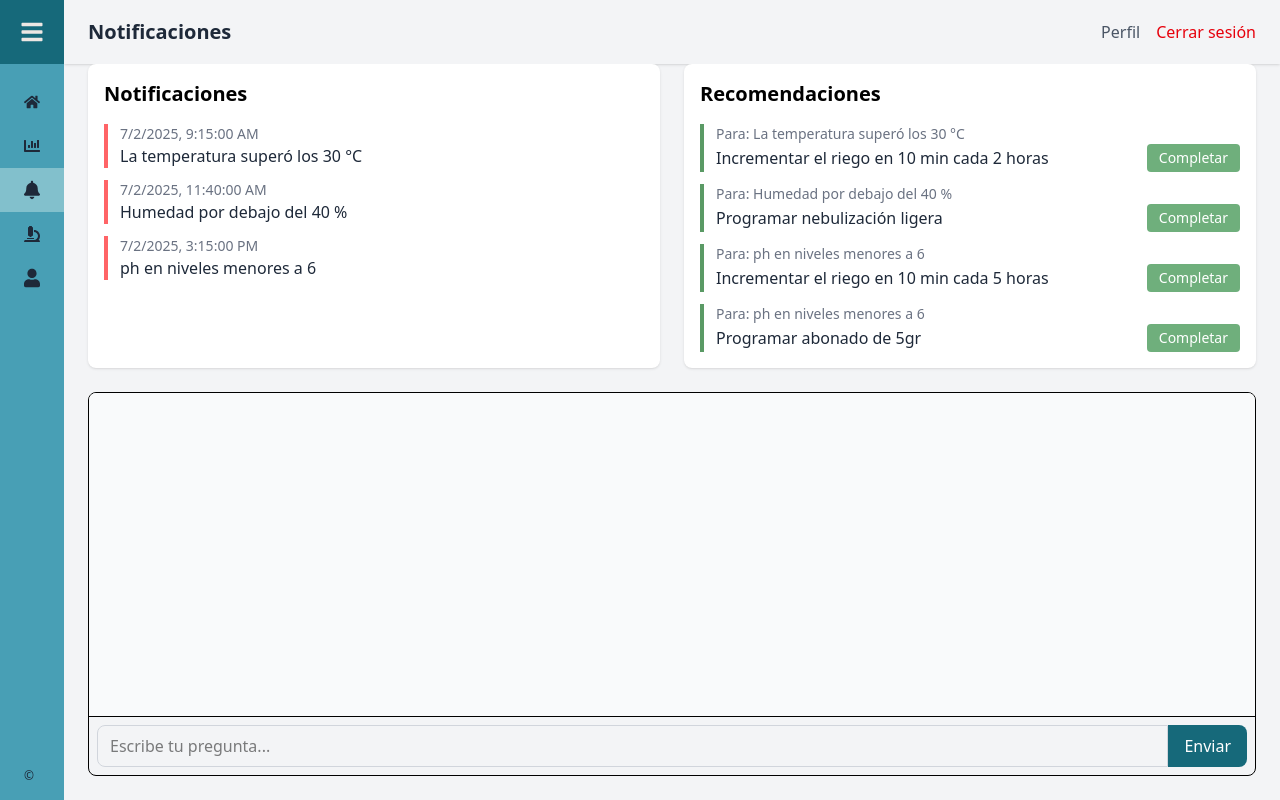
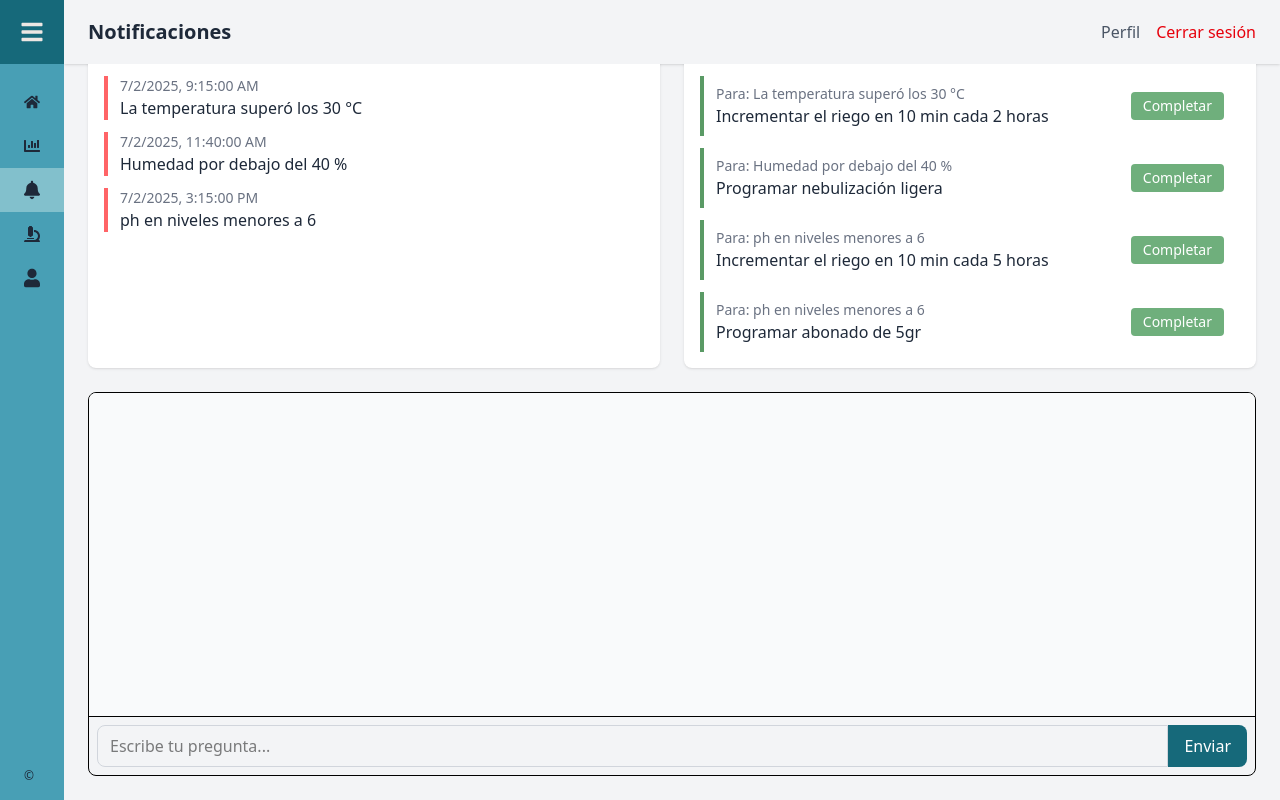
Before and after one commit to Manuel-GarCed/proyecto_tesis, a React (Vite) app: page /notifications in a window 1280 px wide. Built offline with nearby package versions, Linux system fonts and the light colour scheme; sample sign-in values are in the browser's storage.

Commit message:
se arregla highlight recomendaciones

```diff
--- a/src/pages/Notifications.jsx
+++ b/src/pages/Notifications.jsx
@@ -15,19 +15,25 @@
     initialRecommendations.map(r => ({ ...r, completed: false }))
   );
   const [confirmRecId, setConfirmRecId] = useState(null);
-
-  // 2) ID de rec a resaltar
   const [highlightId, setHighlightId] = useState(null);
 
-  // 3) Al montar o cambiar query ?highlight=...
+  // nuevo estado para fade-out
+  const [fadingOut, setFadingOut] = useState(false)
+
   useEffect(() => {
     const h = new URLSearchParams(location.search).get('highlight');
     if (h) {
       const id = Number(h);
-      setHighlightId(id);               // activa fade-in
-      // tras 1s, quitamos el highlight (fade-out)
-      const t = setTimeout(() => setHighlightId(null), 1000);
-      return () => clearTimeout(t);
+      setHighlightId(id);
+      setFadingOut(false);
+      // tras 1s iniciamos fade-out
+      const t1 = setTimeout(() => setFadingOut(true), 1000);
+      // y tras otros 500ms (la duración de tu transition) quitamos el highlightId
+      const t2 = setTimeout(() => setHighlightId(null), 1500);
+      return () => {
+        clearTimeout(t1);
+        clearTimeout(t2);
+      };
     }
   }, [location.search]);
 
@@ -80,30 +86,39 @@
             <ul className="space-y-3">
               {pendingRecs.map(r => {
                 const note = initialNotifications.find(n => n.id === r.notificationId);
-                const isHighlighted = r.id === highlightId;
-
+                const isThis = r.id === highlightId;
                 return (
                   <li
+                    key={r.id}
+                    className="relative bg-white border-l-4 border-verde-suave-oscuro pl-3 pr-4 py-2 overflow-hidden"
+                  >
+                    {/* overlay de highlight */}
+                    <div
                       className={`
-                      border-l-4 border-verde-suave-oscuro pl-3
+                        absolute inset-0 bg-amarillo-concreto my-1 rounded-r-md
                         transition-opacity duration-500 ease-in-out
-                      ${isHighlighted
-                        ? 'bg-amarillo-concreto bg-opacity-100'
-                        : 'bg-transparent hover:bg-gray-50'
+                        ${isThis
+                          ? fadingOut
+                            ? 'opacity-0'
+                            : 'opacity-50'
+                          : 'opacity-0'
                         }
                       `}
-                  >
+                    />
+                    {/* contenido encima */}
+                    <div className="relative z-10 flex items-center justify-between">
+                      <div>
                         <div className="text-sm text-gray-500">
                           Para: {note?.message}
                         </div>
-                    <div className="flex items-center justify-between">
-                      <span className="text-gray-800">{r.action}</span>
+                        <div className="text-gray-800">{r.action}</div>
+                      </div>
                       <button
                         onClick={() => setConfirmRecId(r.id)}
                         className="
                           ml-4 text-sm text-white bg-verde-suave
                           hover:bg-verde-suave-oscuro px-3 py-1 rounded
-                          transition cursor-pointer
+                          transition
                         "
                       >
                         Completar
```
Lines whose indentation alone changed are shown as unchanged.
